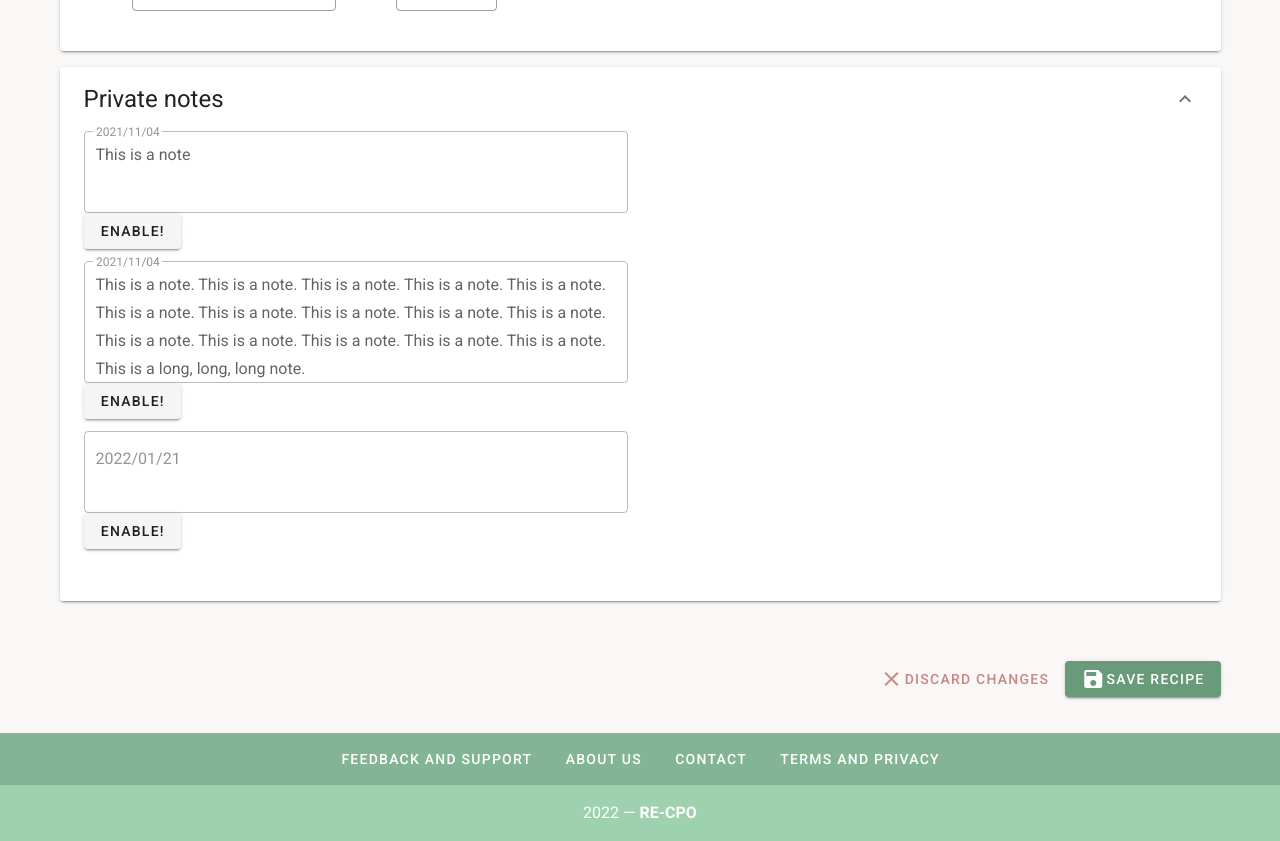
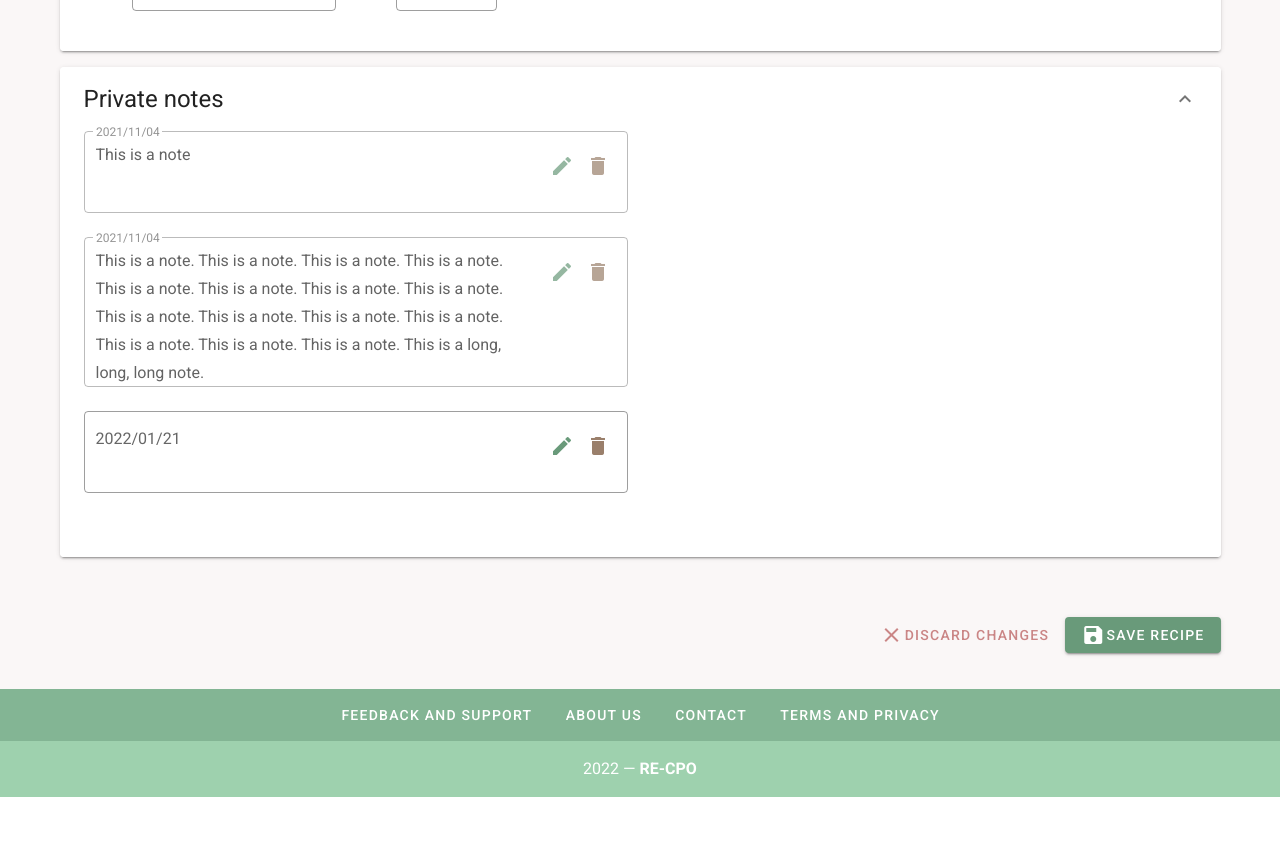
Before and after one commit to camillagejl/re-cpo, a Vue app: page /edit-recipe in a window 1280 px wide. Shown: the part 1860-2701 px from the top of the page. After the commit the page ends 2657 px from the top, so only its background shows below. Built offline with nearby package versions, Linux system fonts and the light colour scheme.

Commit message:
Added more styling to Note and the possibility to edit- and delete.

```diff
--- a/src/App.vue
+++ b/src/App.vue
@@ -68,6 +68,10 @@ export default {
   max-width: 1250px !important;
 }
 
+.pointer {
+  cursor: pointer;
+}
+
 /* Disable inner arrows in number inputs
 https://www.w3schools.com/howto/howto_css_hide_arrow_number.asp
 */
--- a/src/components/AdjustNumberField.vue
+++ b/src/components/AdjustNumberField.vue
@@ -22,8 +22,9 @@
       @input="$emit('input', parseInt($event))"
     >
       <p
-        class="pt-1 ma-0"
+        class="pt-1 ma-0 pointer"
         slot="append"
+        @click="selectUnit"
       >
         {{ unit }}
       </p>
@@ -90,6 +91,9 @@ export default {
 
       this.$emit("input", amount);
 
+    },
+    selectUnit() {
+      console.log('clicked!')
     }
   }
 };
--- a/src/components/Note.vue
+++ b/src/components/Note.vue
@@ -1,5 +1,4 @@
 <template>
-  <v-container class="pa-0 mb-3">
     <v-textarea
       v-model="note.note"
       :label="note.date"
@@ -9,17 +8,34 @@
       hide-details
       rows="3"
       auto-grow
+      class="mb-6"
       :class="readOnly ? 'disabled' : ''"
+      ref="noteInput"
+      @focusout="focusOut"
     >
+      <v-btn
+        icon
+        color="primary"
+        class="ml-3"
+        slot="append"
+        @click="toggle"
+      >
+        <v-icon>
+          mdi-pencil
+        </v-icon>
+      </v-btn>
+
+      <v-btn
+        icon
+        color="secondary"
+        slot="append"
+        @click="deleteNote"
+      >
+        <v-icon>
+          mdi-delete
+        </v-icon>
+      </v-btn>
     </v-textarea>
-
-    <v-btn
-    @click="readOnly = !readOnly"
-    >
-      Enable!
-    </v-btn>
-
-  </v-container>
 </template>
 
 <script>
@@ -31,6 +47,23 @@ export default {
   }),
   props: {
     note: Object
+  },
+  methods: {
+    toggle() {
+      this.readOnly = !this.readOnly;
+      this.$refs.noteInput.focus();
+    },
+    focusOut() {
+      if (this.note.note !== null) this.readOnly = true
+    },
+    deleteNote() {
+      this.note.note = null;
+    }
+  },
+  mounted() {
+    if (this.note.note === null) {
+      this.readOnly = false;
+    }
   }
 };
 </script>
```
